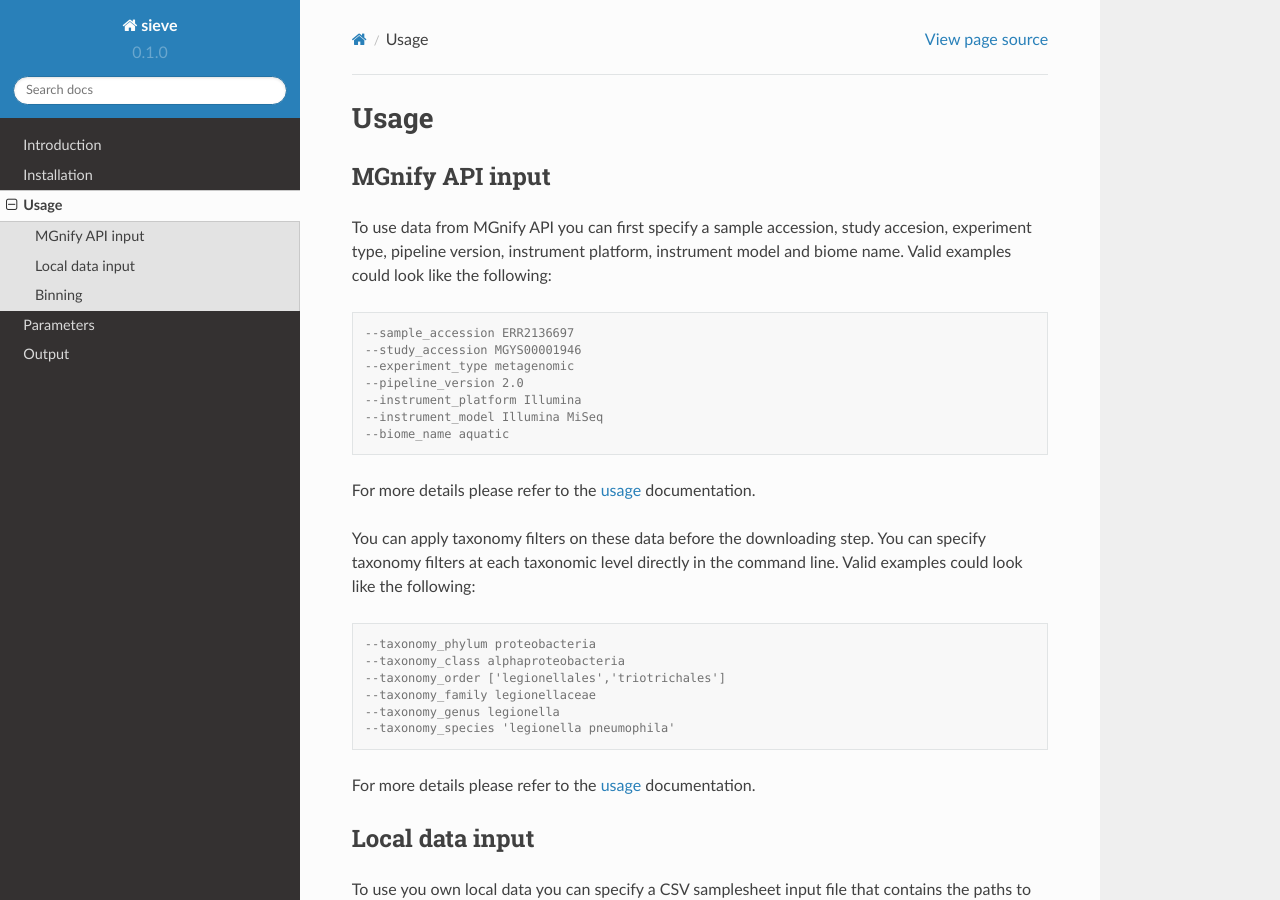
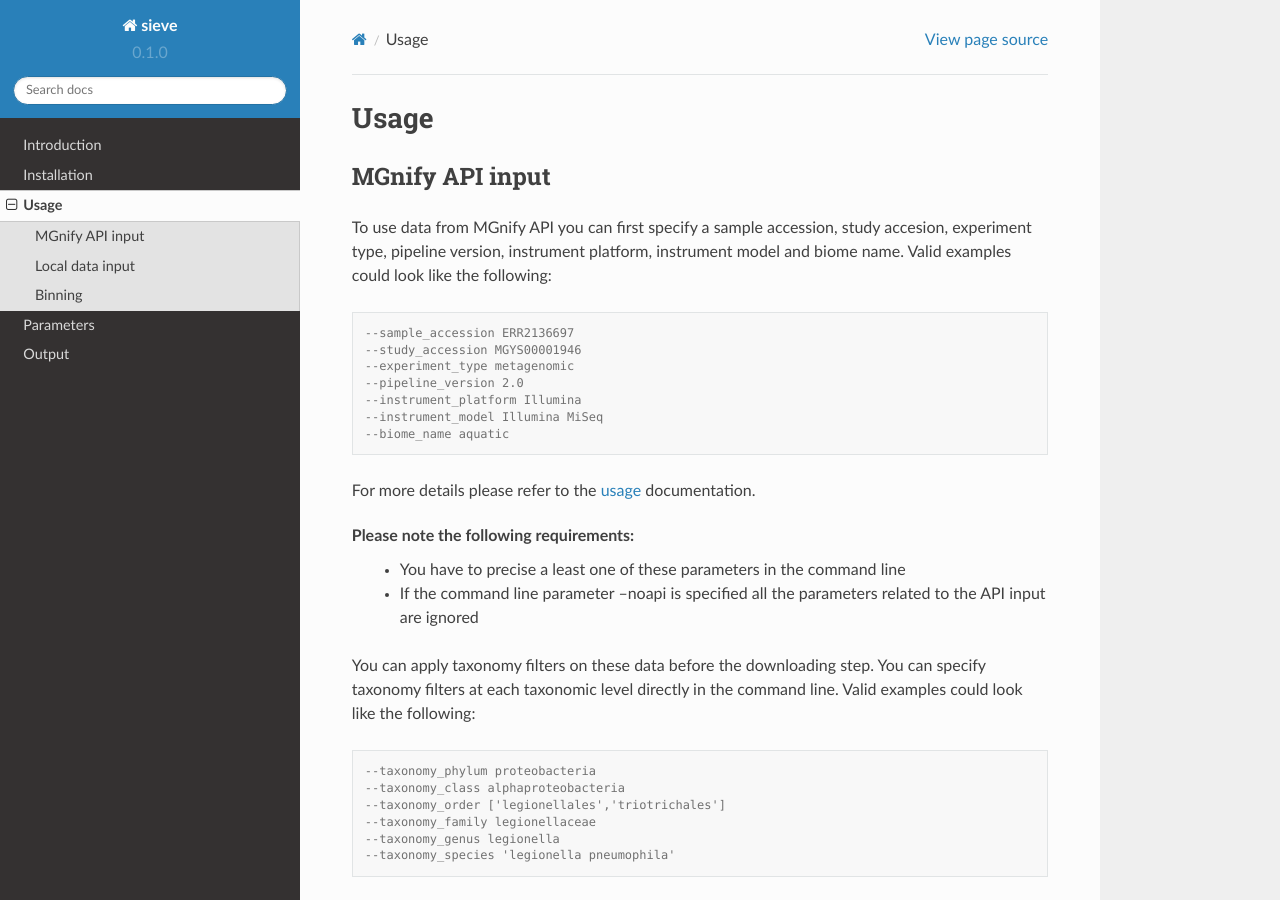
Before and after one commit to matiasWanntorp/sieve-doc, a Sphinx documentation site: the page built from docs/source/usage.rst, in a window 1280 px wide and 900 px high. Built offline with Sphinx 7.4.7 and the Read the Docs theme 2.0.0, drawn with Linux system fonts in a browser that asks for light colours.

Commit message:
Update usage.rst

```diff
--- a/docs/source/usage.rst
+++ b/docs/source/usage.rst
@@ -17,6 +17,10 @@ To use data from MGnify API you can first specify a sample accession, study acce
    --biome_name aquatic
 
 For more details please refer to the :doc:`usage <parameters>` documentation.
+
+Please note the following requirements:
+   * You have to precise a least one of these parameters in the command line
+   * If the command line parameter --noapi is specified all the parameters related to the API input are ignored
 
 You can apply taxonomy filters on these data before the downloading step. You can specify taxonomy filters at each taxonomic level directly in the command line.
 Valid examples could look like the following:
```
